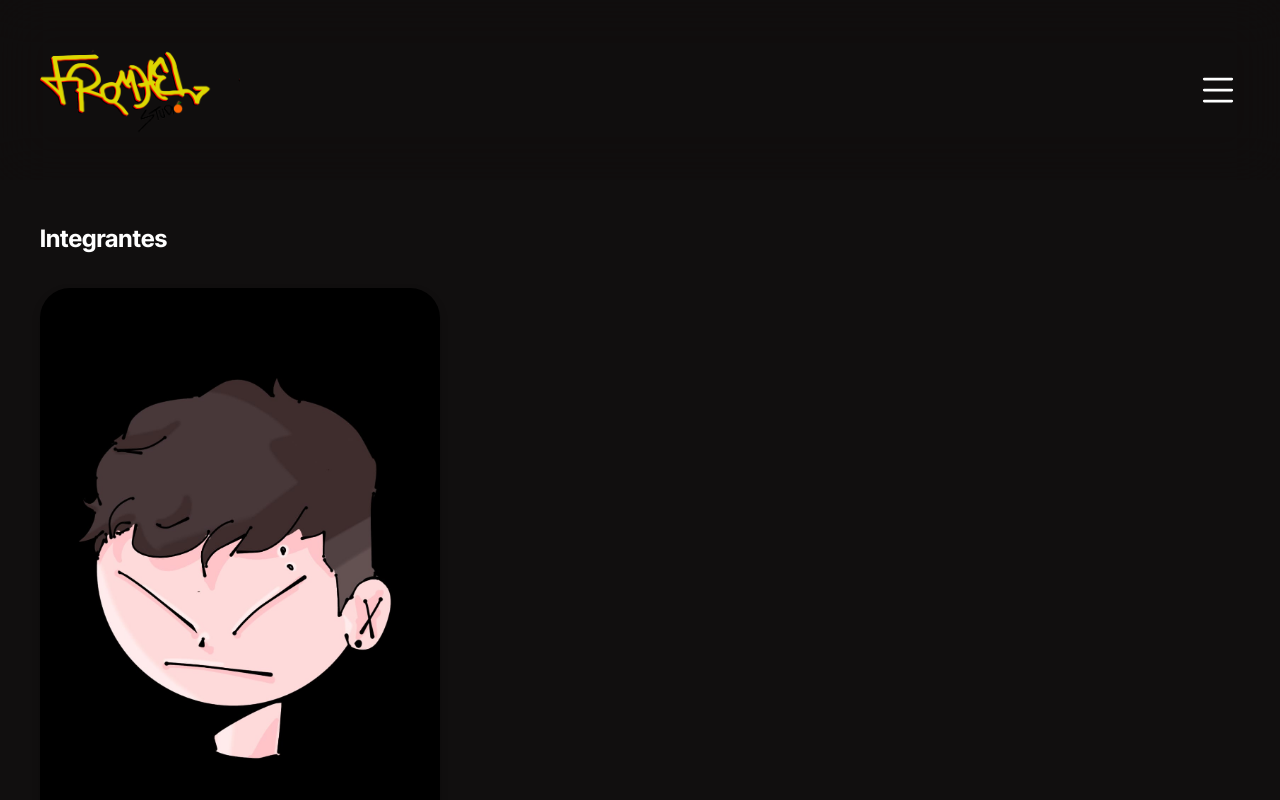
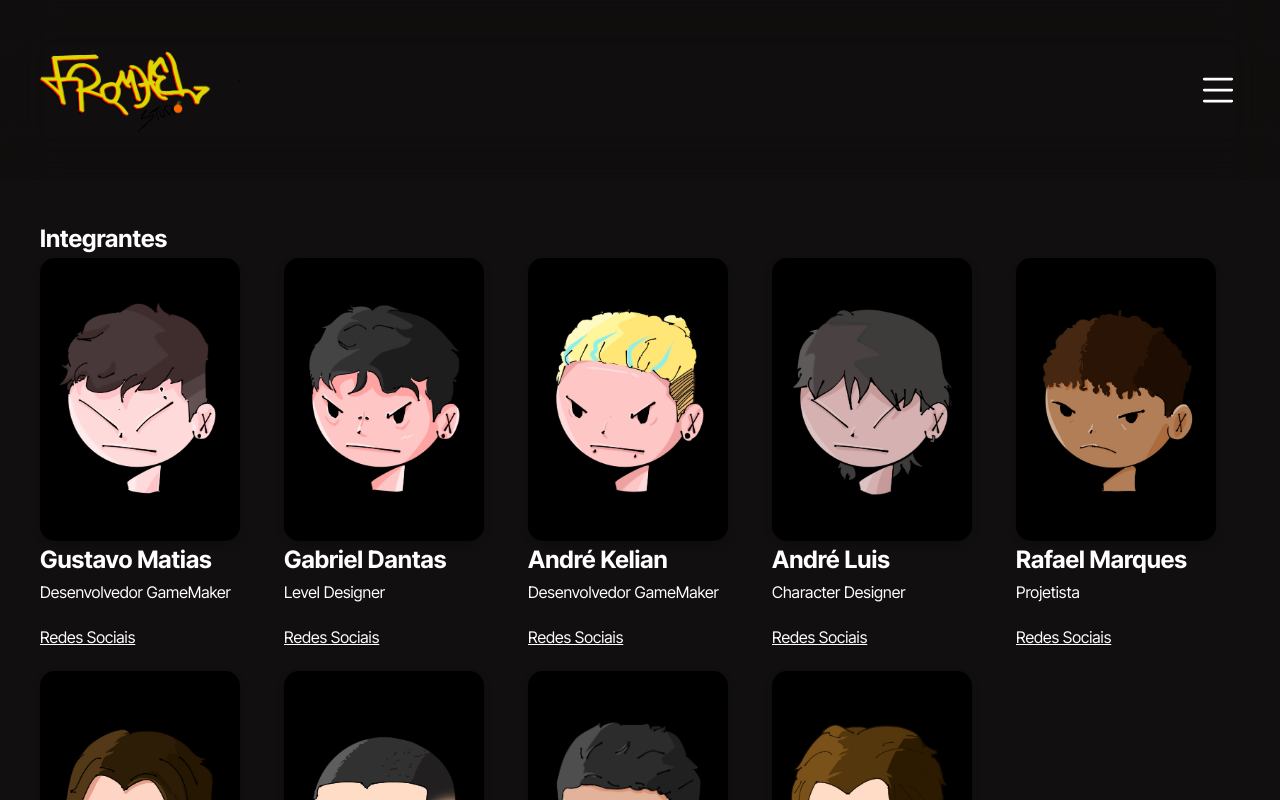
Before and after one commit to mtab-dev/fromhel-frontend, an Angular app: page /team in a window 1280 px wide. Shown: the top 800 px of the page. Built offline with nearby package versions, Linux system fonts and the light colour scheme.

Commit message:
chore: new way to show teams members

```diff
--- a/src/app/pages/team/team.component.html
+++ b/src/app/pages/team/team.component.html
@@ -1,21 +1,27 @@
 <div class="container">
   <article>
     <h1>Integrantes</h1>
+    <div id="team-members">
       @for (member of teamMembers; track $index) {
         <section>
           @if (member.image) {
             <img src="/eqp/{{ member.image }}" />
           }
           <h2>{{ member.name }}</h2>
-        <hr />
           <p>{{ member.role }}</p>
           @if (member.social) {
-          <p id="social" (click)="member.show = !member.show">Redes Sociais</p>
+            <p class="social" (click)="member.show = !member.show">
+              Redes Sociais
+            </p>
             @if (member.show) {
-            <app-links [links]="member.social || []" [onClick]="disableLinks" />
+              <app-links
+                [links]="member.social || []"
+                [onClick]="disableLinks"
+              />
             }
           }
         </section>
       }
+    </div>
   </article>
 </div>
--- a/src/app/pages/team/team.component.scss
+++ b/src/app/pages/team/team.component.scss
@@ -1,22 +1,24 @@
 .container > article {
-  h1 {
-    margin-bottom: 30px;
-  }
-  section {
-    margin-bottom: 40px;
-    #social {
-      margin-top: 5px;
-      text-decoration: underline;
-      color: gray;
+  #team-members {
+    display: grid;
+    grid-template-columns: repeat(auto-fill, minmax(200px, 2fr));
+    justify-content: flex-end;
+    gap: 20px;
+    section {
+      display: flex;
+      flex-direction: column;
+      img {
+        width: 200px;
+      }
+      .social {
+        padding-top: 20px;
+        text-decoration: underline;
+      }
     }
-    img {
-      width: 100%;
-      max-width: 400px;
-      border-radius: 30px;
-      box-shadow: 0 4px 8px solid rgba($color: #000000, $alpha: 0.3);
-    }
-    &:last-child {
-      margin-bottom: 0;
+    @media (max-width: 900px) {
+      section > img {
+        width: 100%;
+      }
     }
   }
 }
```
Lines whose indentation alone changed are shown as unchanged.
